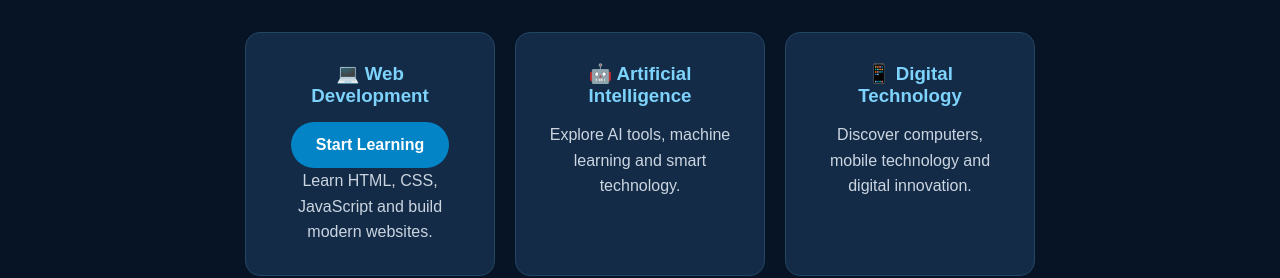
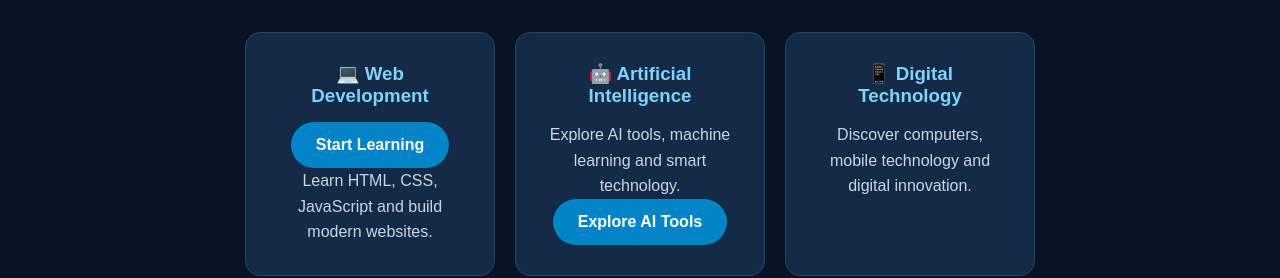
Before and after one commit to asimhassan483-cmd/hassanteach, a plain HTML site: page index.html in a window 1280 px wide. Shown: the part 544-822 px from the top of the page. Drawn offline with Linux system fonts and the light colour scheme.

Commit message:
Update index.html

```diff
--- a/index.html
+++ b/index.html
@@ -179,6 +179,7 @@ footer {
     <div class="card">
       <h3>🤖 Artificial Intelligence</h3>
       <p>Explore AI tools, machine learning and smart technology.</p>
+      <a href="ai-tools.html" class="btn">Explore AI Tools</a>
     </div>
 
     <div class="card">
```
